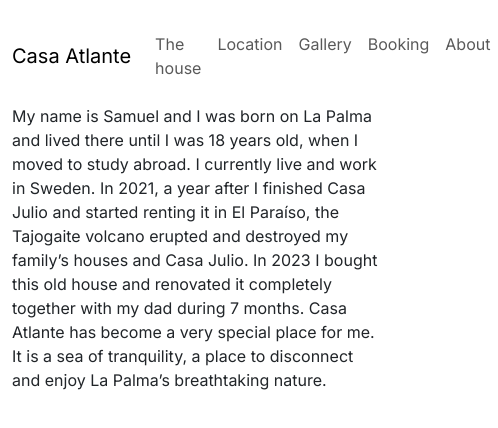
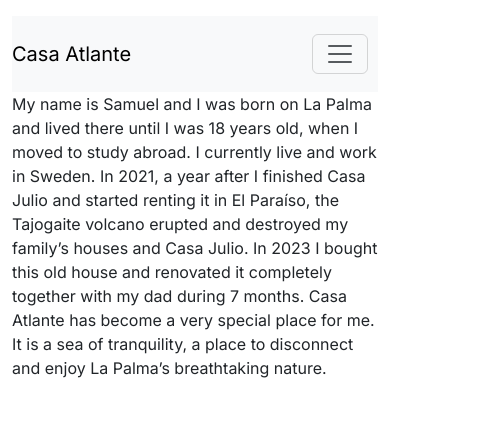
Before and after one commit to vondersam/casa_atlante, a Next.js app: page /about in a window 390 px wide. Shown: the top 428 px of the page, 498 px wide, since content can reach past the window. Built offline with nearby package versions, Linux system fonts and the light colour scheme.

Commit message:
Make navbar responsive on smaller viewports.

```diff
--- a/src/app/header.tsx
+++ b/src/app/header.tsx
@@ -7,8 +7,10 @@
 function Header() {
   return (
     <>
-      <Navbar className="mb-2">
+      <Navbar expand="lg" className="bg-body-tertiary">
         <Navbar.Brand href="/">Casa Atlante</Navbar.Brand>
+        <Navbar.Toggle aria-controls="basic-navbar-nav" />
+        <Navbar.Collapse id="basic-navbar-nav">
           <Nav className="me-auto">
             <Nav.Link href="/house">The house</Nav.Link>
             <Nav.Link href="/location">Location</Nav.Link>
@@ -16,6 +18,7 @@
             <Nav.Link href="/booking">Booking</Nav.Link>
             <Nav.Link href="/about">About</Nav.Link>
           </Nav>
+        </Navbar.Collapse>
       </Navbar>
     </>
   );
```
Lines whose indentation alone changed are shown as unchanged.
